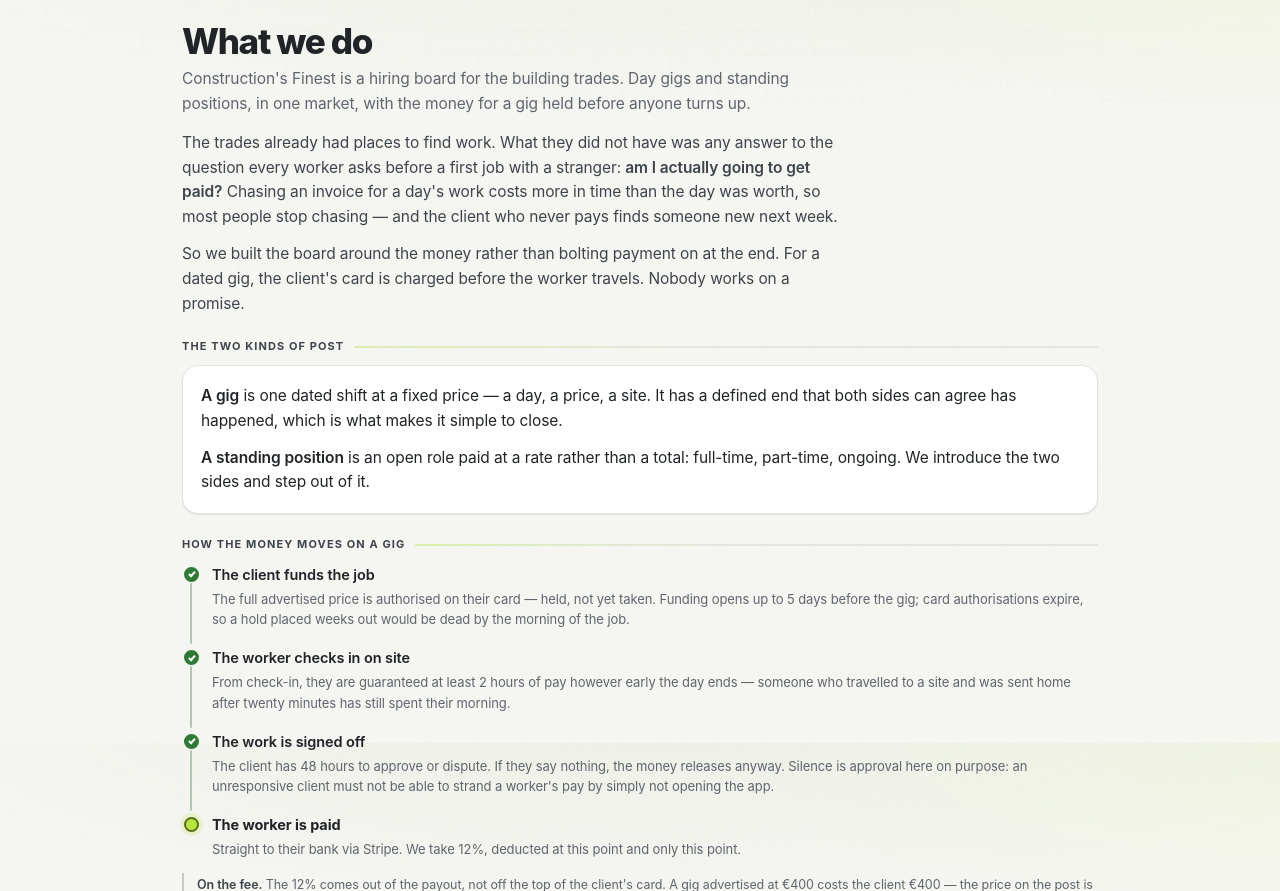
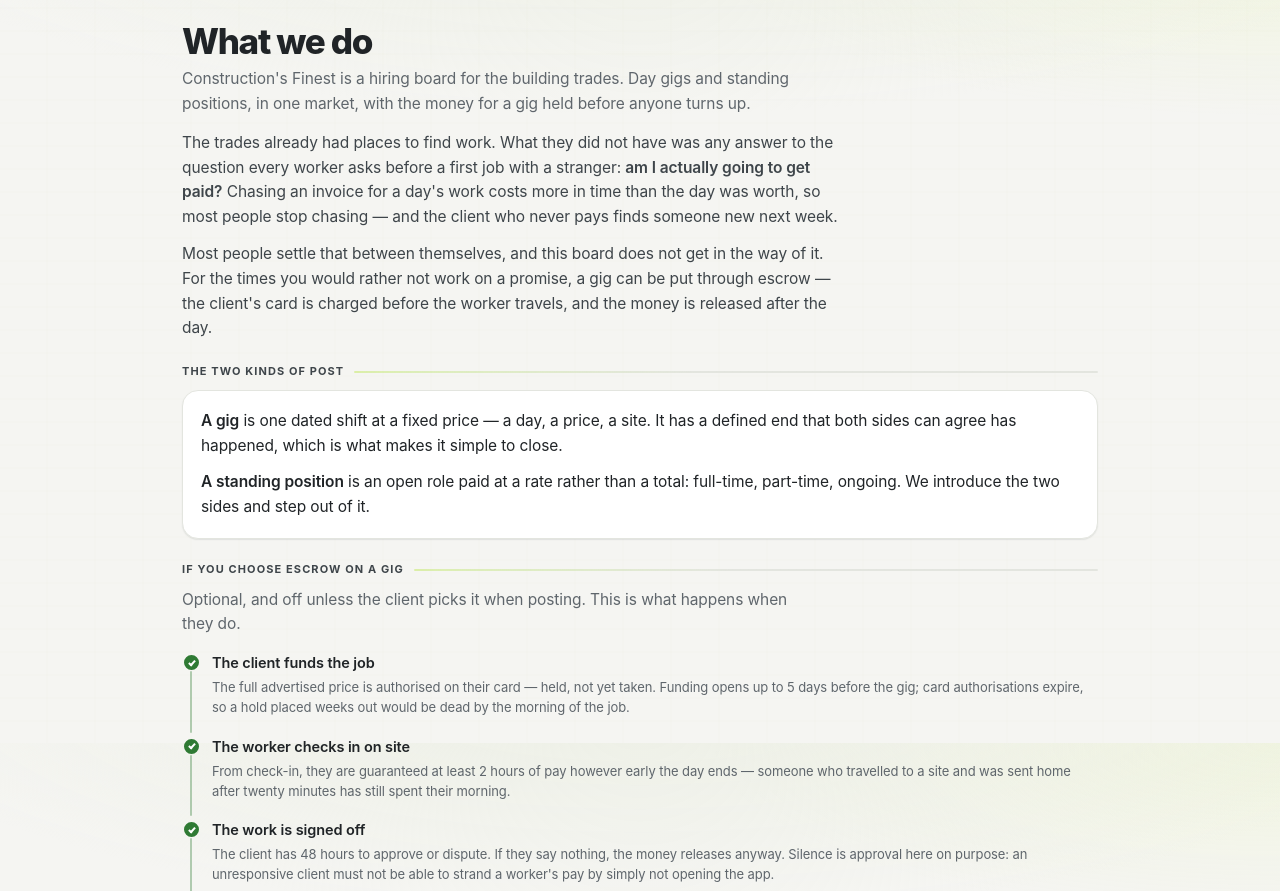
Before and after one commit to klementc98-droid/construction-marketplace, a Django app: page /about/ in a window 1280 px wide. Shown: the part 57-948 px from the top of the page. Run offline with Django 5.2, Linux system fonts and the light colour scheme.

Commit message:
Correct every remaining claim that escrow is automatic
A classified sweep of the repository — templates and user-visible Python
strings separated from identifiers, docstrings and tests — turned up eight
places still stating escrow as what happens, rather than as a choice:

- the dashboard announced "Escrow payments, check-in and ratings arrive in
  phases 4-6", which is a roadmap note shown to users and untrue besides
- a worker's profile told clients nothing is charged "until you fund the
  escrow afterwards"
- the negotiation panel told every client "You fund escrow next"
- the apply page promised every applicant the money would be held before they
  travelled
- the post form described posting a gig as agreeing to fund escrow, twice
- the about page ran a section called "How the money moves on a gig" whose
  four steps were the escrow flow

They are conditional on job.is_escrowed now, or reworded. The about section
is headed "If you choose escrow on a gig" and says plainly that it is off
unless the client picks it.

The homepage, footer and meta description were already correct — the live
site was serving the new copy before this commit; what was quoted back was a
cached page.

Co-Authored-By: Claude Opus 5 (1M context) <noreply@anthropic.com>

```diff
--- a/templates/accounts/dashboard.html
+++ b/templates/accounts/dashboard.html
@@ -102,6 +102,6 @@
   </div>
 
   <p class="note">
-    {% translate "Escrow payments, check-in and ratings arrive in phases 4–6. Posting, search, applications and messaging are live." %}
+    {% translate "Post work, apply, agree terms, message, and rate each other when the job is done. Escrow is there if you want it on a particular deal." %}
   </p>
 {% endblock %}
--- a/templates/accounts/worker_detail.html
+++ b/templates/accounts/worker_detail.html
@@ -115,7 +115,7 @@
         </a>
       </div>
       <p class="note">
-        {% translate "You write the day, the hours and the price. They accept or decline, and nothing is charged until you fund the escrow afterwards." %}
+        {% translate "You write the day, the hours and the price. They accept or decline, and how it is paid is up to the two of you." %}
       </p>
     {% elif user.is_client and not is_own %}
       <p class="note">
--- a/templates/core/about.html
+++ b/templates/core/about.html
@@ -21,7 +21,7 @@ a marketing page that disagrees with the code is a false statement about someone
       <strong>{% translate "am I actually going to get paid?" %}</strong> {% translate "Chasing an invoice for a day's work costs more in time than the day was worth, so most people stop chasing — and the client who never pays finds someone new next week." %}
     </p>
     <p>
-      {% translate "So we built the board around the money rather than bolting payment on at the end. For a dated gig, the client's card is charged before the worker travels. Nobody works on a promise." %}
+      {% translate "Most people settle that between themselves, and this board does not get in the way of it. For the times you would rather not work on a promise, a gig can be put through escrow — the client's card is charged before the worker travels, and the money is released after the day." %}
     </p>
   </div>
 
@@ -31,7 +31,8 @@ a marketing page that disagrees with the code is a false statement about someone
     <p style="margin:12px 0 0"><strong>{% translate "A standing position" %}</strong> {% translate "is an open role paid at a rate rather than a total: full-time, part-time, ongoing. We introduce the two sides and step out of it." %}</p>
   </div>
 
-  <h2>{% translate "How the money moves on a gig" %}</h2>
+  <h2>{% translate "If you choose escrow on a gig" %}</h2>
+  <p class="lede">{% translate "Optional, and off unless the client picks it when posting. This is what happens when they do." %}</p>
   <ul class="timeline">
     <li class="done">
       <span class="dot"></span>
--- a/templates/jobs/_negotiation.html
+++ b/templates/jobs/_negotiation.html
@@ -56,7 +56,7 @@ of them has seen.
       {% if my_turn %}
         <p class="note">
           {% translate "Accepting agrees these terms and books the job." %}
-          {% if my_party == 'client' %}{% translate "You fund escrow next." %}{% endif %}
+          {% if my_party == 'client' and job.is_escrowed %}{% translate "You fund escrow next." %}{% endif %}
         </p>
         <div class="btn-row">
           <form method="post" action="{% url 'jobs:counter_respond' live_counter.pk %}">
--- a/templates/jobs/job_apply.html
+++ b/templates/jobs/job_apply.html
@@ -15,7 +15,7 @@
     {% if job.is_gig %}
       <p class="trust">
         <svg class="trust-ico" viewBox="0 0 24 24" aria-hidden="true"><use href="#i-shield"/></svg>
-        {% translate "If you get this gig, the client funds it before you travel — and escrow releases on its own once the day is signed off." %}
+        {% if job.is_escrowed %}{% translate "This one runs through escrow: the client funds it before you travel, and it releases on its own once the day is signed off." %}{% else %}{% translate "Payment on this one is arranged directly between you and the client." %}{% endif %}
       </p>
     {% endif %}
 
--- a/templates/jobs/job_form.html
+++ b/templates/jobs/job_form.html
@@ -5,7 +5,7 @@
 {% block content %}
   <h1>{% if job %}{% translate "Edit this post" %}{% else %}{% if is_gig %}{% translate "Post a gig" %}{% else %}{% translate "Post a position" %}{% endif %}{% endif %}</h1>
   <p class="lede">
-    {% if is_gig %}{% translate "One date, one price. You fund escrow when you confirm a worker." %}
+    {% if is_gig %}{% translate "One date, one price. You choose below how it is paid." %}
     {% else %}{% translate "Ongoing work at a rate. Workers apply and you pick." %}{% endif %}
   </p>
 
@@ -30,7 +30,7 @@
     {% if is_gig %}
       <p class="trust">
         <svg class="trust-ico" viewBox="0 0 24 24" aria-hidden="true"><use href="#i-shield"/></svg>
-        {% translate "You're charged when you confirm a worker, not now. We hold it until the day is signed off." %}
+        {% translate "Nothing is charged by posting. If you choose escrow, you fund it when you confirm a worker; otherwise payment stays between the two of you." %}
       </p>
     {% endif %}
 
```
Also changed, not shown: locale/el/LC_MESSAGES/django.po, 1 other file.
